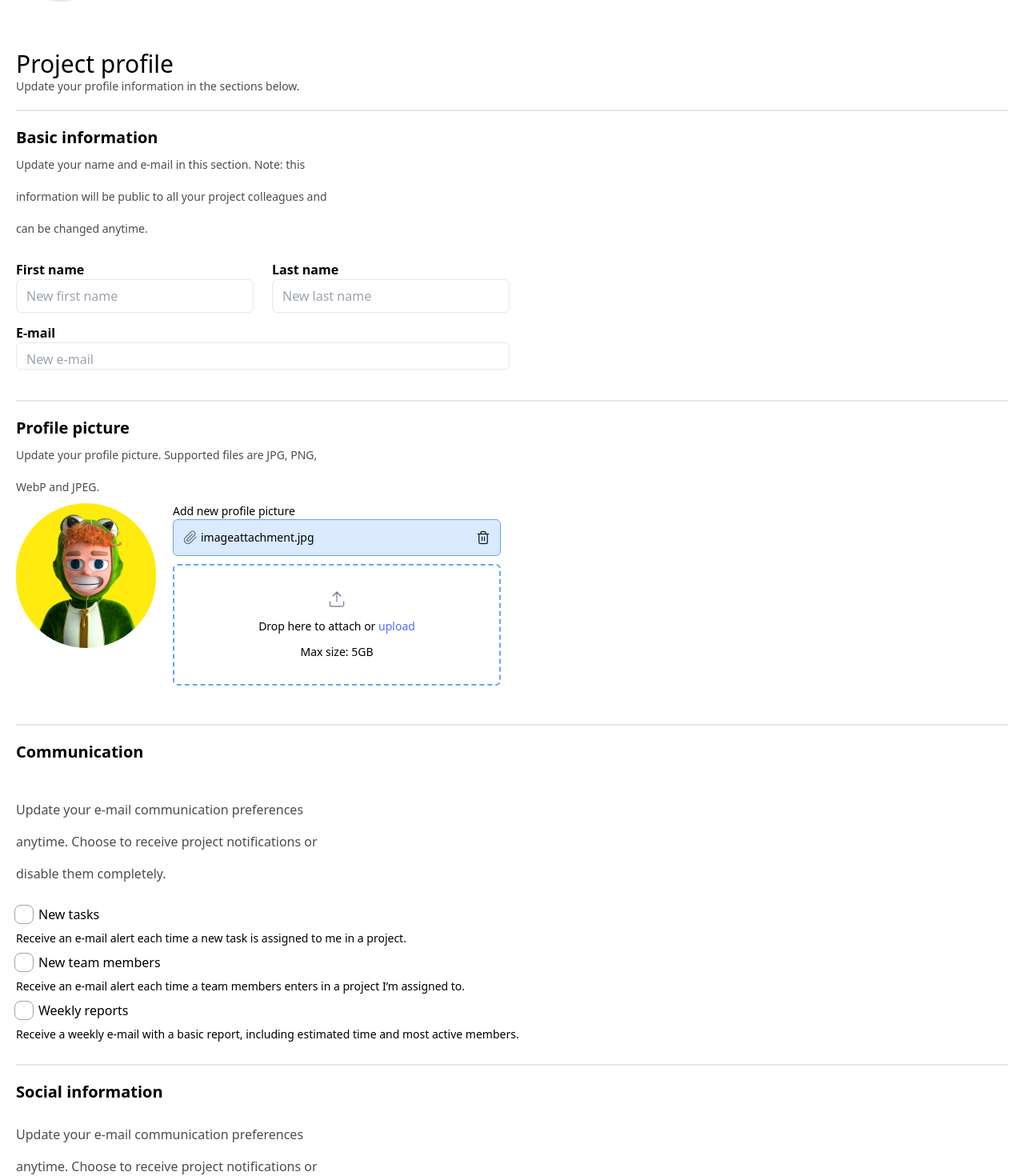
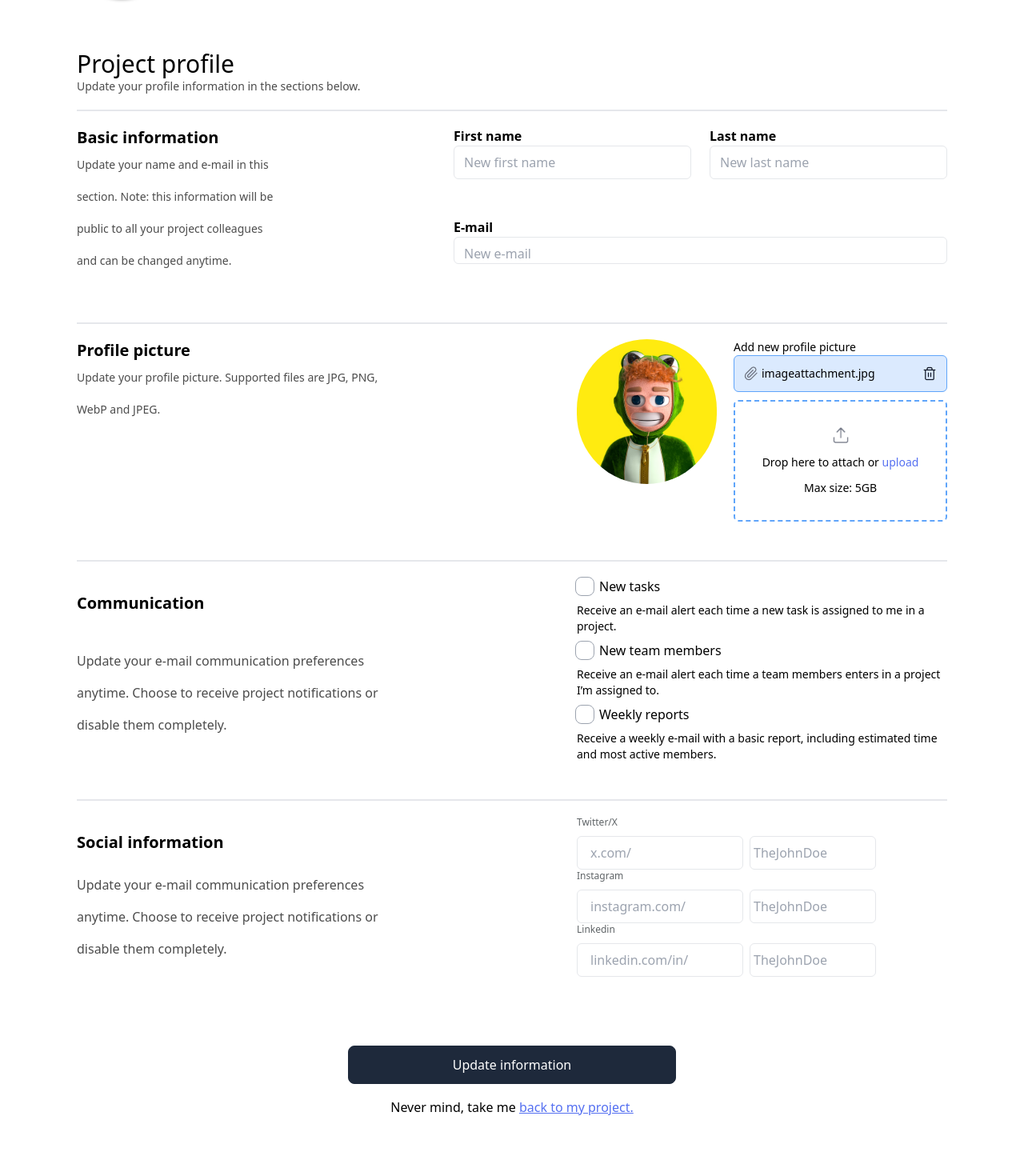
Before and after one commit to tretake/Desafio-2---Semana-08---JURASSIC, a React (Vite) app: page /settings in a window 1280 px wide. Shown: the part 280-1750 px from the top of the page at 80% size. Built offline with nearby package versions, Linux system fonts and the light colour scheme.

Commit message:
feat: settings descktop version done

```diff
--- a/src/pages/Kanban.tsx
+++ b/src/pages/Kanban.tsx
@@ -3,6 +3,10 @@ import React from 'react'
 const Kanban = () => {
   return (
     <div>
+a
+        <img className='w-full' src="./images/Draggable-area.png" alt="" />
+
+
 
     </div>
   )
--- a/src/pages/Settings.tsx
+++ b/src/pages/Settings.tsx
@@ -4,7 +4,7 @@ import Button from "../components/Button"
 
 const Settings = () => {
   return (
-    <div className='m-5 divide-y-2 flex flex-col gap-[19px] '>
+    <div className='m-5 lg:mx-24 divide-y-2 flex flex-col gap-[19px]   '>
       <section >
         <div className='flex py-[65px]' >
           <img className='w-28 rounded-full drop-shadow-[0px_2px_2px_rgba(0,0,0,0.50)] ' src="./src/assets/profile_picture.jpg" alt="profile image" />
@@ -19,10 +19,11 @@ const Settings = () => {
         </div>
       </section >
 
-      <section className='flex flex-col   py-[19px]' >
-        <h2 className='text-xl font-semibold '>Basic information</h2>
-        <p className=' mb-[19px] max-w-[401px] opacity-70 leading-10 text-sm '>Update your name and e-mail in this section. Note: this information will be public to all your project colleagues and can be changed anytime.</p>
-
+      <section className='flex flex-col lg:flex-row lg:gap-[224px] py-[19px]' >
+        <div className="max-w-[401px]">
+          <h2 className='text-xl font-semibold '>Basic information</h2>
+          <p className=' mb-[19px]  opacity-70 leading-10 text-sm '>Update your name and e-mail in this section. Note: this information will be public to all your project colleagues and can be changed anytime.</p>
+        </div>
         <div className="flex flex-wrap gap-[13px]  max-w-[800px]">
         <label className='font-semibold   mr-[10px] ' htmlFor="">First name <br />
         <input className='border px-3 py-2  rounded-md w-[297px] font-normal ' type="text" placeholder='New first name' />
@@ -35,11 +36,12 @@ const Settings = () => {
         </label>
         </div>
         </section>
-      <section className='  py-[19px]' >
-        <h2 className='text-xl font-bold'>Profile picture</h2>
-        <p className=' max-w-[401px] opacity-70 leading-10 text-sm'>Update your profile picture. Supported files are JPG, PNG, WebP and JPEG.</p>
-
-        <div className="flex flex-col w-full md:flex-row gap-[21px] ">
+      <section className=' flex flex-col lg:flex-row lg:gap-[224px]  py-[19px]' >
+        <div className="max-w-[401px] ">
+          <h2 className='text-xl font-bold'>Profile picture</h2>
+          <p className='  opacity-70 leading-10 text-sm'>Update your profile picture. Supported files are JPG, PNG, WebP and JPEG.</p>
+        </div>
+        <div className="flex flex-col grow md:flex-row gap-[21px] ">
           <img className='w-[175px] h-[181px] rounded-full ' src="./src/assets/profile_picture.jpg" alt="profile image" />
           <label className='font-medium text-sm grow max-w-[410px]' htmlFor="">Add new profile picture
 
@@ -56,9 +58,11 @@ const Settings = () => {
           </label>
         </div>
       </section>
-      <section>
+      <section className="flex flex-col lg:flex-row lg:gap-[224px]  py-[19px]" >
+        <div  className="max-w-[401px]">
         <h2 className='text-xl font-bold  py-[19px]' >Communication</h2>
-        <p className='max-w-[401px] opacity-70 leading-10 py-[19px] '>Update your e-mail communication preferences anytime. Choose to receive project notifications or disable them completely.</p>
+        <p className='opacity-70 leading-10 py-[19px] '>Update your e-mail communication preferences anytime. Choose to receive project notifications or disable them completely.</p>
+        </div>
         <ul>
           <li>
           <label  className='flex gap-2 items-center ' htmlFor="">
@@ -92,10 +96,13 @@ const Settings = () => {
           </li>
         </ul>
       </section>
-      <section>
+      <section className="flex flex-col lg:flex-row lg:gap-[224px]  py-[19px]" >
+        <div className="max-w-[401px]">
         <h2 className='text-xl font-bold py-[19px]'>Social information</h2>
-        <p className='max-w-[401px] opacity-70 leading-10 '>Update your e-mail communication preferences anytime. Choose to receive project notifications or disable them completely.</p>
+        <p className=' opacity-70 leading-10 '>Update your e-mail communication preferences anytime. Choose to receive project notifications or disable them completely.</p>
+        </div>
 
+        <div>
         <h1 className='w-full text-xs text-[#5E6366] mb-[9px] '>Twitter/X</h1>
         <label className='flex flex-row gap-2 ' htmlFor="">
           <input className=' grow-0 w-52 border py-2 px-4  rounded-md ' type="text" placeholder='x.com/' readOnly />
@@ -111,13 +118,14 @@ const Settings = () => {
           <input className=' grow-0 w-52 border py-2 px-4  rounded-md ' type="text" placeholder='linkedin.com/in/' readOnly />
           <input className='  max-w-[158px] grow border p-1 rounded-md min-w-0' type="text" placeholder='TheJohnDoe'/>
         </label>
+        </div>
 
-        <div className=" my-12 flex flex-col items-center">
+
+      </section>
+      <div className=" my-12 flex flex-col items-center  border-none">
         <Button  label='Update information' type='button' kind='primary' size='md' />
         <p className="my-[17px]" >Never mind, take me <a className="text-[#5570F1] underline" href="">back to my project.</a></p>
         </div>
-      </section>
-
     </div> )
 }
 
```
Also changed, not shown: public/images/Draggable-area.png (added).
